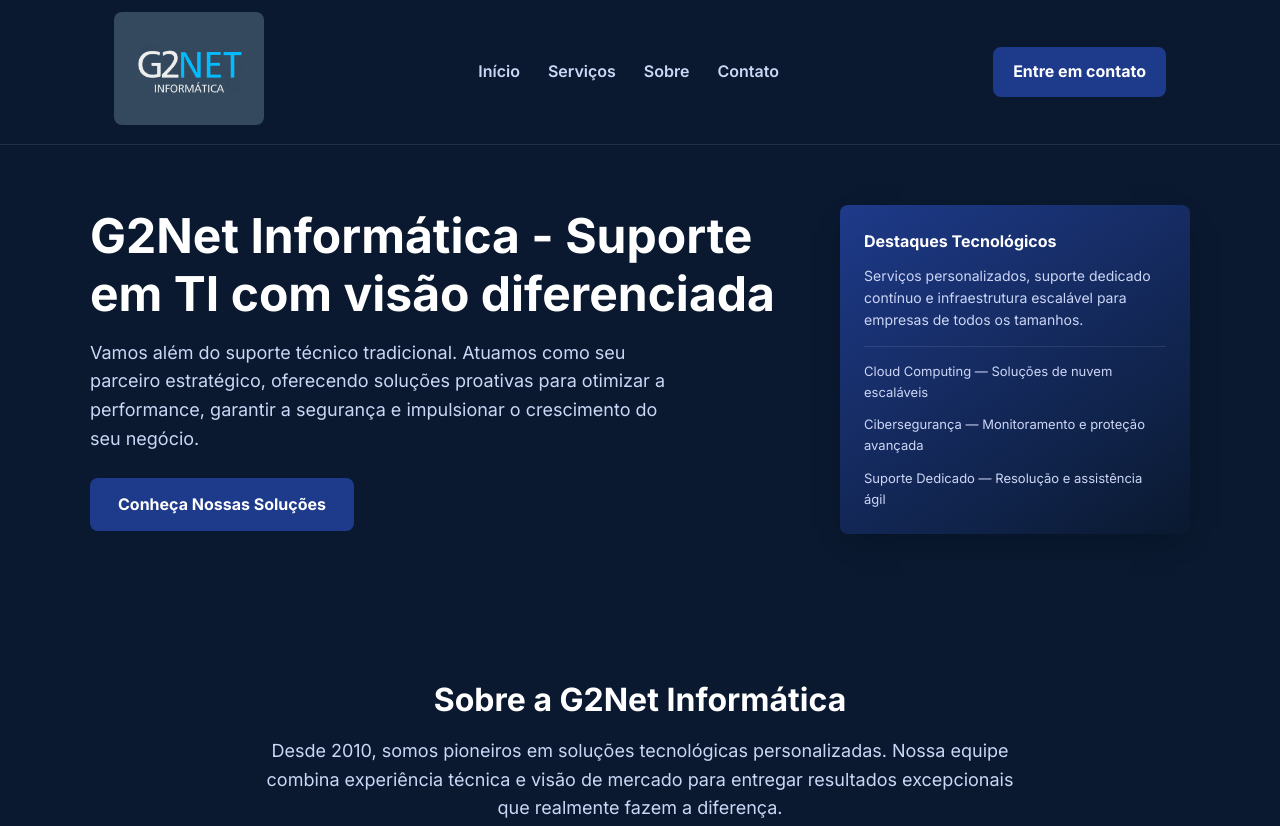
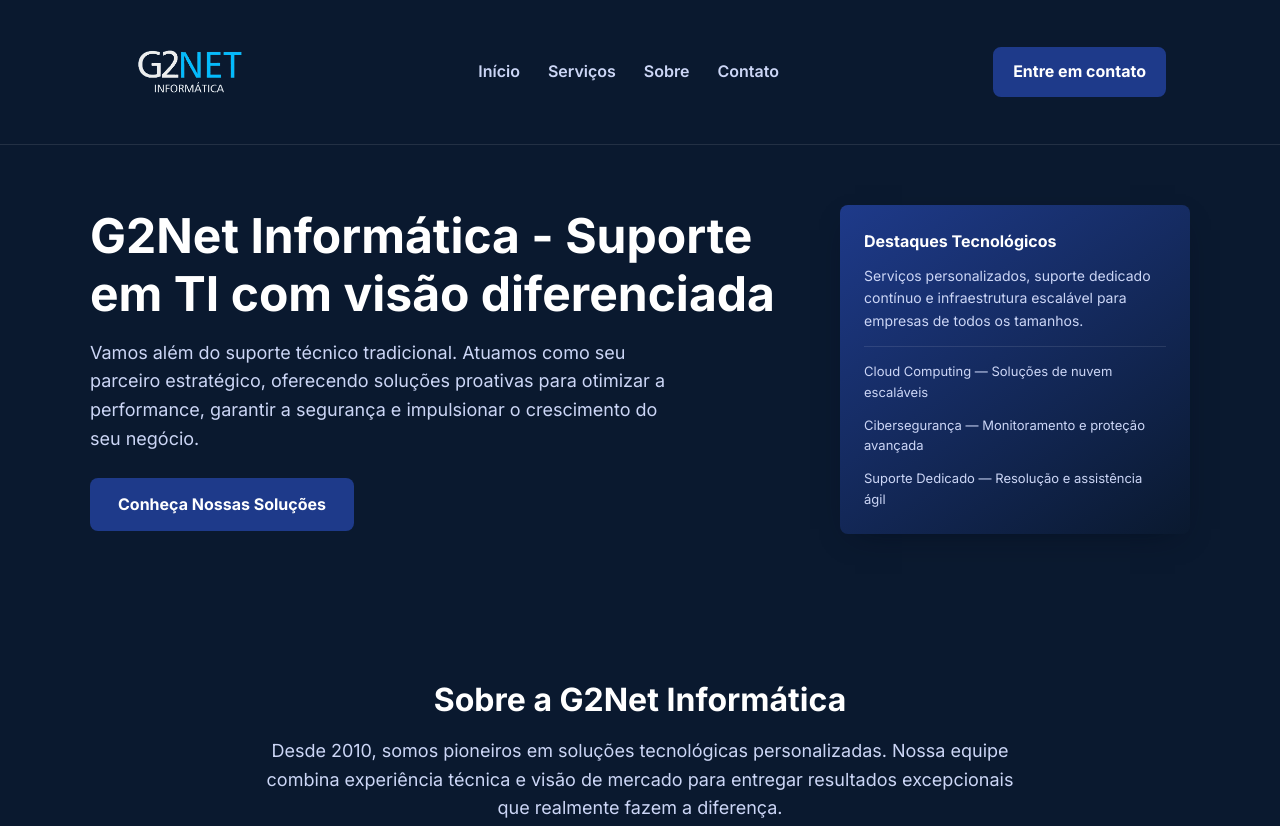
Before and after one commit to guilhermepadial4/site-g2, a plain HTML site: page index.html in a window 1280 px wide. Shown: the top 826 px of the page. Drawn offline with Linux system fonts and the light colour scheme.

Commit message:
Update project

```diff
--- a/index.html
+++ b/index.html
@@ -20,7 +20,7 @@
       rel="icon"
       type="image/png"
       sizes="16x16"
-      href="img/Logo_g2-1.jpeg"
+      href="img/Logo_g2-removebg.png"
     />
     <link rel="icon" href="img/Logo_g2-1.jpeg" />
     <link rel="preconnect" href="https://fonts.googleapis.com" />
@@ -38,7 +38,7 @@
       <div class="wrap nav-container">
         <div class="brand">
           <a href="#" class="logo-link">
-            <img class="logo-img" src="img/Logo_g2.jpeg" alt="Logo G2Network" />
+            <img class="logo-img" src="img/Logo_g2-removebg.png" alt="Logo G2Network" />
           </a>
         </div>
 
```
Also changed, not shown: img/Logo_g2-removebg.png (added).
